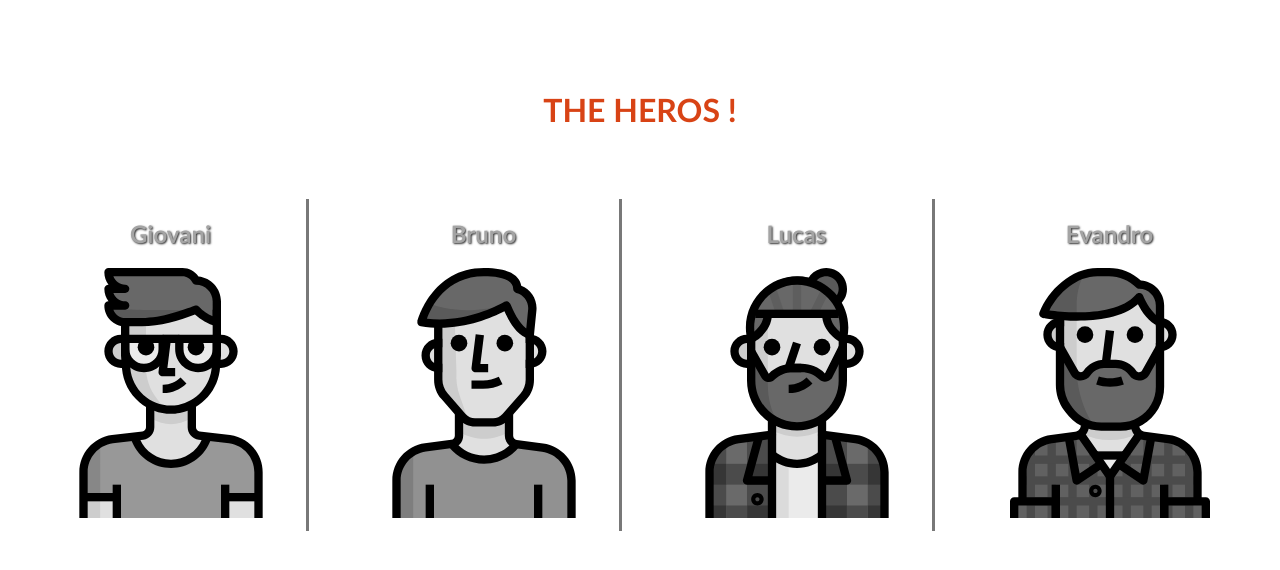
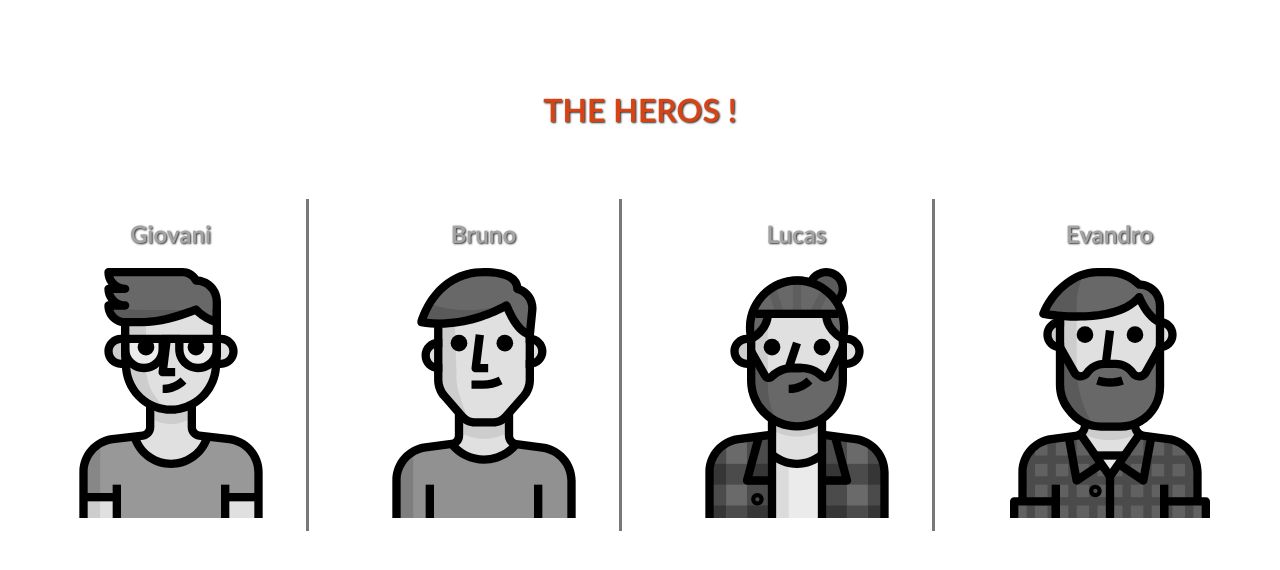
Before and after one commit to GiovaniBoff/Herois-IFRS, a plain HTML site: page index.html in a window 1280 px wide. Drawn offline with Linux system fonts and the light colour scheme.

Commit message:
adicionado sombras no titulo

```diff
--- a/css/style.css
+++ b/css/style.css
@@ -17,6 +17,7 @@ body{
 #container h1{
     text-align: center;
     text-transform: uppercase;
+    text-shadow: 1px 1px 2px #2e3131;
     margin: 30px auto;
     color: #d84315;
 }
```
